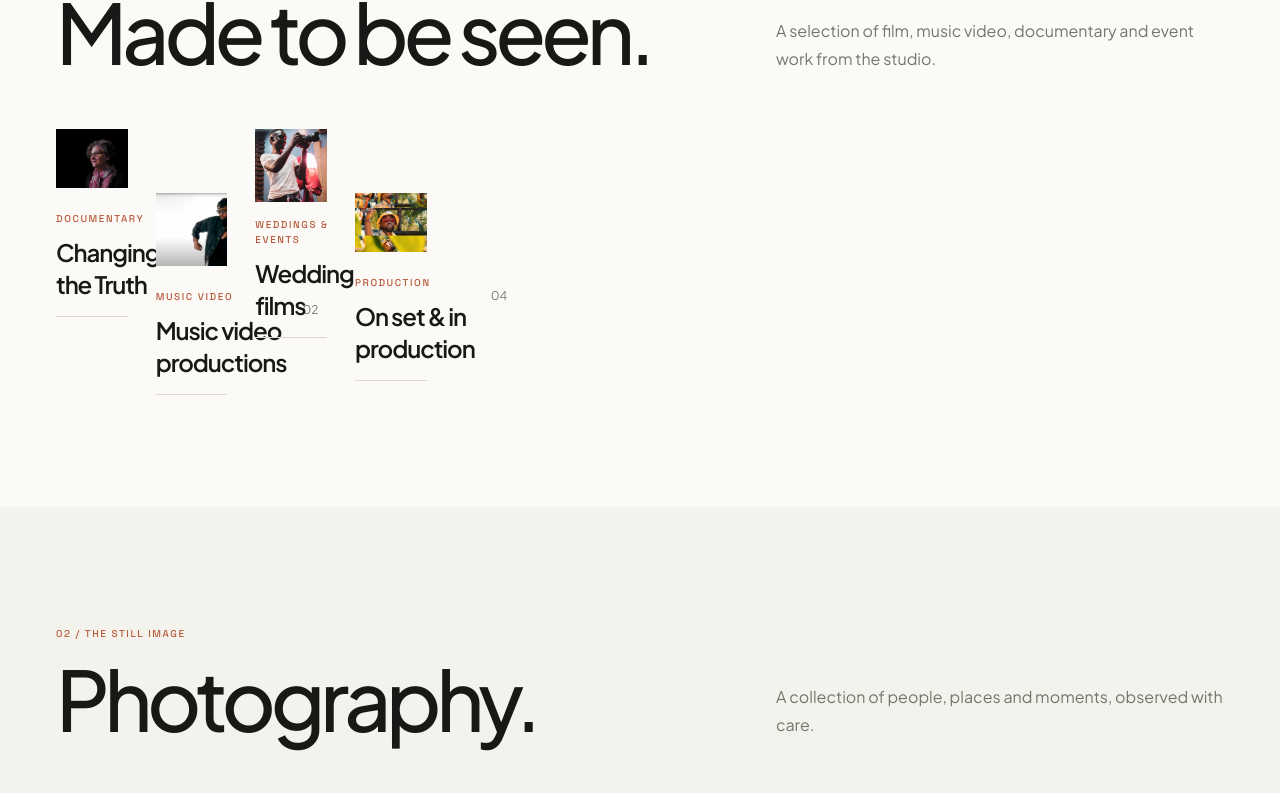
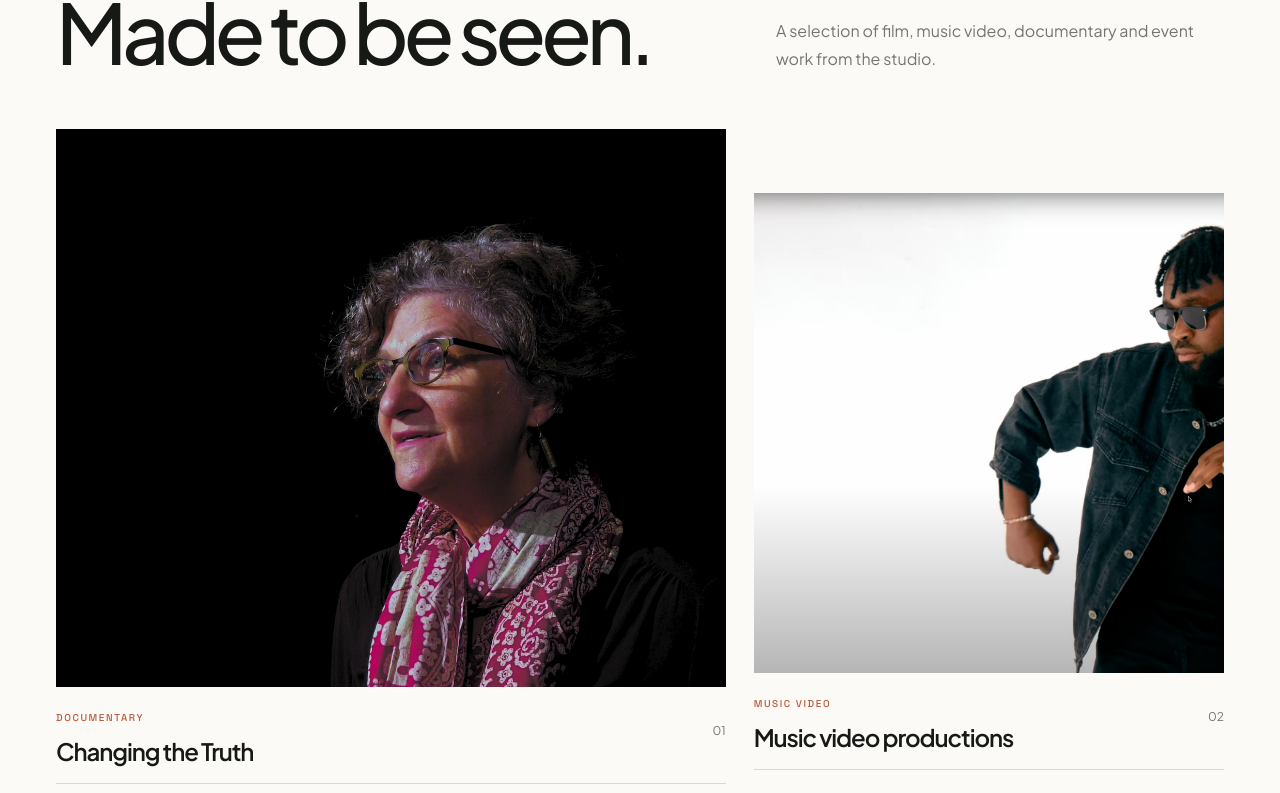
Before and after one commit to OkechaWilly/tatenopictures-web, a Next.js app: page / in a window 1280 px wide. Shown: the part 1157-1950 px from the top of the page. Built offline with nearby package versions, Linux system fonts and the light colour scheme; grey boxes are pictures that could not be loaded.

Commit message:
Polish responsive editorial layout classes

```diff
--- a/src/components/sections/Work.tsx
+++ b/src/components/sections/Work.tsx
@@ -46,7 +46,7 @@ export default function Work({ limit }: { limit?: number }) {
           {visible.map((project, index) => {
             const featured = index === 0 || index === 3;
             return (
-              <motion.article key={project.slug} initial={{ opacity: 0, y: 20 }} whileInView={{ opacity: 1, y: 0 }} viewport={{ once: true, amount: .12 }} transition={{ duration: .55, delay: (index % 2) * .08 }} className={`group md:col-span-${featured ? '7' : '5'} ${index % 2 === 1 ? 'md:mt-16' : ''}`}>
+              <motion.article key={project.slug} initial={{ opacity: 0, y: 20 }} whileInView={{ opacity: 1, y: 0 }} viewport={{ once: true, amount: .12 }} transition={{ duration: .55, delay: (index % 2) * .08 }} className={`group ${featured ? 'md:col-span-7' : 'md:col-span-5'} ${index % 2 === 1 ? 'md:mt-16' : ''}`}>
                 <Link href={`/work/${project.slug}`} className="block">
                   <div className={`relative overflow-hidden bg-[#E5E2D9] ${featured ? 'aspect-[1.2]' : 'aspect-[.98]'}`}>
                     <Image src={project.image} alt={project.title} fill sizes="(max-width: 768px) 100vw, 60vw" priority={index === 0} className="object-cover transition-transform duration-700 group-hover:scale-[1.035]" />
```
